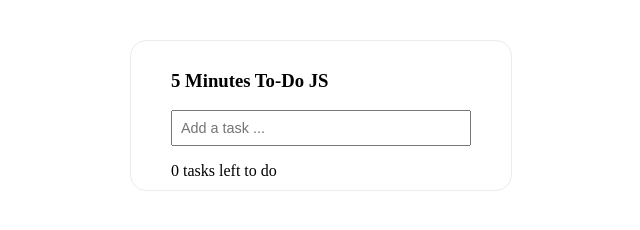
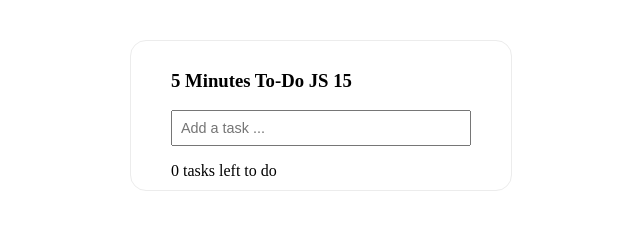
Before and after one commit to nhoss6/CICD, a website: page index.html in a window 1280 px wide. Shown: the full height of the page, 319-959 px from the left. Drawn offline with Linux system fonts and the light colour scheme.

Commit message:
Update index.html

```diff
--- a/index.html
+++ b/index.html
@@ -7,7 +7,7 @@
 
 <body>
     <div class="container">
-        <h3> 5 Minutes To-Do JS </h3>
+        <h3> 5 Minutes To-Do JS 15</h3>
         <input id="addTask" type="text" placeholder="Add a task ..." />
         <ul>
             <!-- Dynamically add list items -->
```
